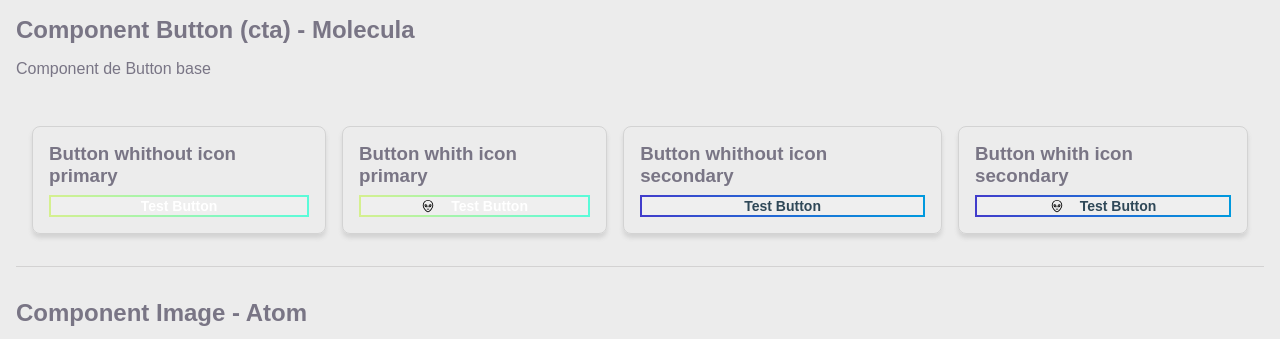
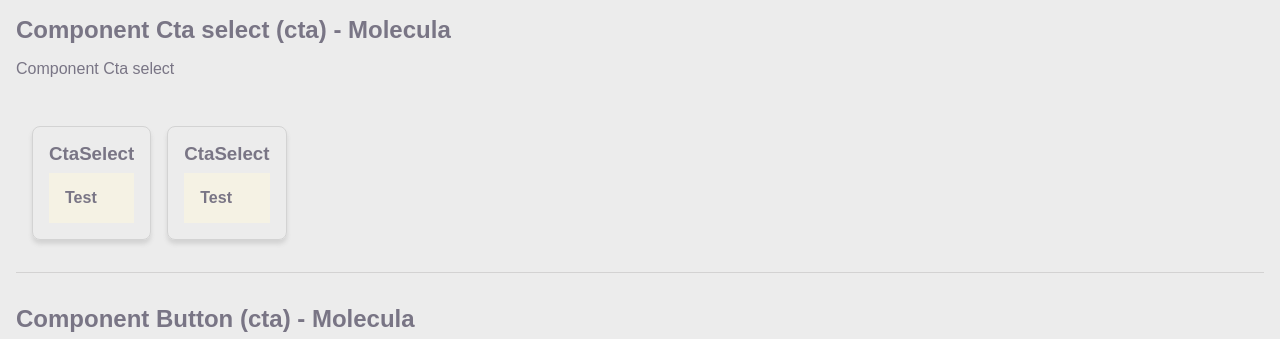
Before and after one commit to PedroOLD/portifolio-profissional, a Next.js app: page /styleguide in a window 1280 px wide. Shown: the top 339 px of the page. Built offline with nearby package versions, Linux system fonts and the light colour scheme.

Commit message:
feat(ctaselect): create component cta select

```diff
--- a/app/styleguide/page.tsx
+++ b/app/styleguide/page.tsx
@@ -3,10 +3,27 @@ import styles from "./styleguide.module.scss";
 import { Icon } from "@/src/components/atoms/Icon/icon";
 import { Button } from "@/src/components/molecules/Button/Button";
 import { Imagept } from "@/src/components/atoms/Image/Image";
+import { CtaSelect } from "@/src/components/molecules/CtaSelect/CtaSelect";
 
 export default function documentationComponents() {
     return (
         <div className={styles.containerstyleguide}>
+            <section>
+                <h1>Component Cta select (cta) - Molecula</h1>
+                <p>Component Cta select</p>
+                <div  className={styles.containerContentComponent}>
+                    <div className={styles.containerComponent}>
+                        <h3>CtaSelect</h3>
+                        <CtaSelect isSelected={false}>Test</CtaSelect>
+                    </div>
+
+                    <div className={styles.containerComponent}>
+                        <h3>CtaSelect</h3>
+                        <CtaSelect isSelected={true}>Test</CtaSelect>
+                    </div>
+                </div>
+            </section>
+
             <section>
                 <h1>Component Button (cta) - Molecula</h1>
                 <p>Component de Button  base</p>
--- /dev/null
+++ b/src/components/molecules/CtaSelect/CtaSelect.tsx
@@ -0,0 +1,11 @@
+import { Text } from "../../atoms/Text/text";
+import { ICtaSelect } from "./CtaSelect.type";
+import styles from "./cta.module.scss";
+
+export const CtaSelect = ({children, isSelected}: ICtaSelect) => {
+    return (
+        <div className={styles.containerCtaSelect} data-pt-cta-select data-pt-cta-select-selected={isSelected}>
+            <Text isTitle={false} variant="secondary">{children}</Text>
+        </div>
+    );
+}
--- /dev/null
+++ b/src/components/molecules/CtaSelect/CtaSelect.type.tsx
@@ -0,0 +1,6 @@
+import { ReactNode } from "react";
+
+export interface ICtaSelect {
+    children: ReactNode;
+    isSelected: boolean;
+}
--- /dev/null
+++ b/src/components/molecules/CtaSelect/_mixins.scss
@@ -0,0 +1,9 @@
+
+@mixin pt-styles-cta($padding: 1rem, $bg-color: $colo-white-base-opacity, $color-text: $color-base-grey, $font-size: $font-size-text-small) {
+    padding: $padding;
+    background-color: $bg-color;
+
+    [data-pt-text] {
+        @include text-base($color:  $color-text, $size: $font-size, $weight: 600);
+    }
+}
--- /dev/null
+++ b/src/components/molecules/CtaSelect/cta.module.scss
@@ -0,0 +1,18 @@
+@import "@styles/styles.global";
+@import "./mixins";
+
+.containerCtaSelect[data-pt-cta-select] {
+    @include pt-styles-cta($padding: 1rem, $bg-color: $colo-white-base-opacity, $color-text: $color-base-grey, $font-size: $font-size-text-small);
+
+    @include viewer-portable-tablet() {
+        @include pt-styles-cta($font-size: $font-size-text-default);
+    }
+}
+
+.containerCtaSelect[data-pt-cta-select-selected=true] {
+    @include pt-styles-cta($padding: 1rem, $bg-color: $color-secondary, $color-text: $color-base-blue-dark, $font-size: $font-size-text-small);
+
+    @include viewer-portable-tablet() {
+        @include pt-styles-cta($font-size: $font-size-text-default);
+    }
+}
--- a/src/styles/_variables.scss
+++ b/src/styles/_variables.scss
@@ -2,6 +2,7 @@
 $color-primary: #413CCB;
 $color-secondary: #D5F08F;
 $color-white-base: #FBF7FF;
+$colo-white-base-opacity: #FFFADE80;
 $color-white: #ffffff;
 $color-base-blue-dark: #2F4858;
 $color-base-grey: #797585;
```
